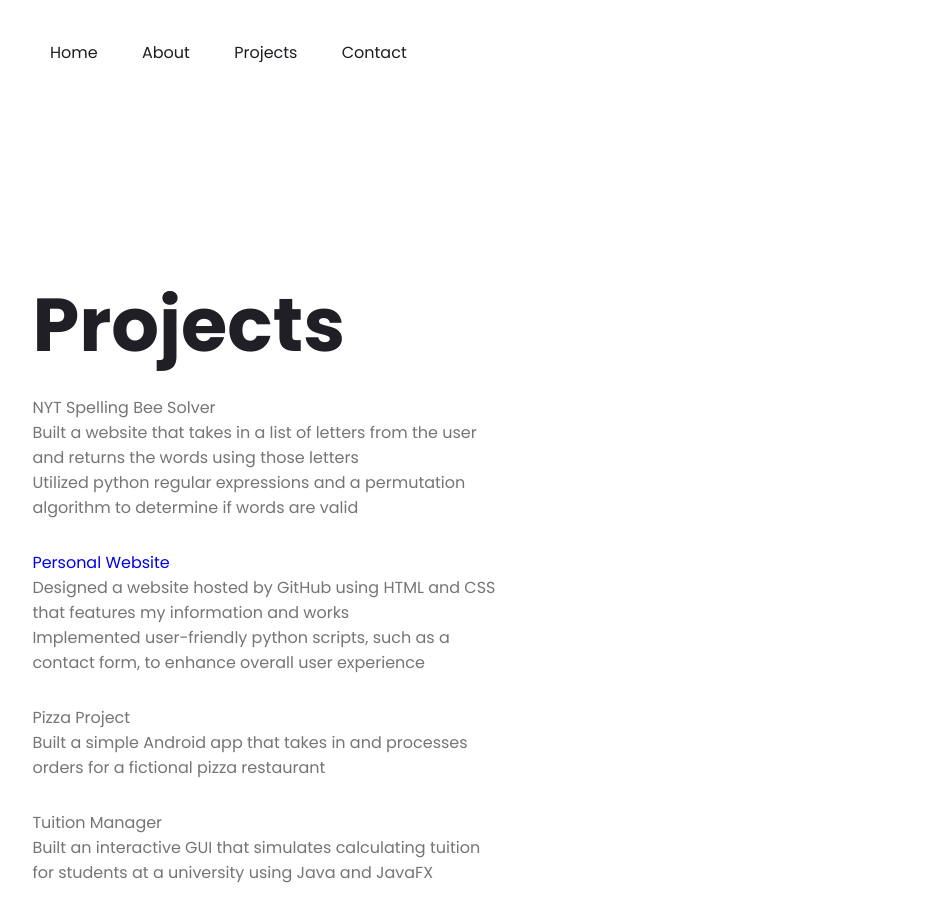
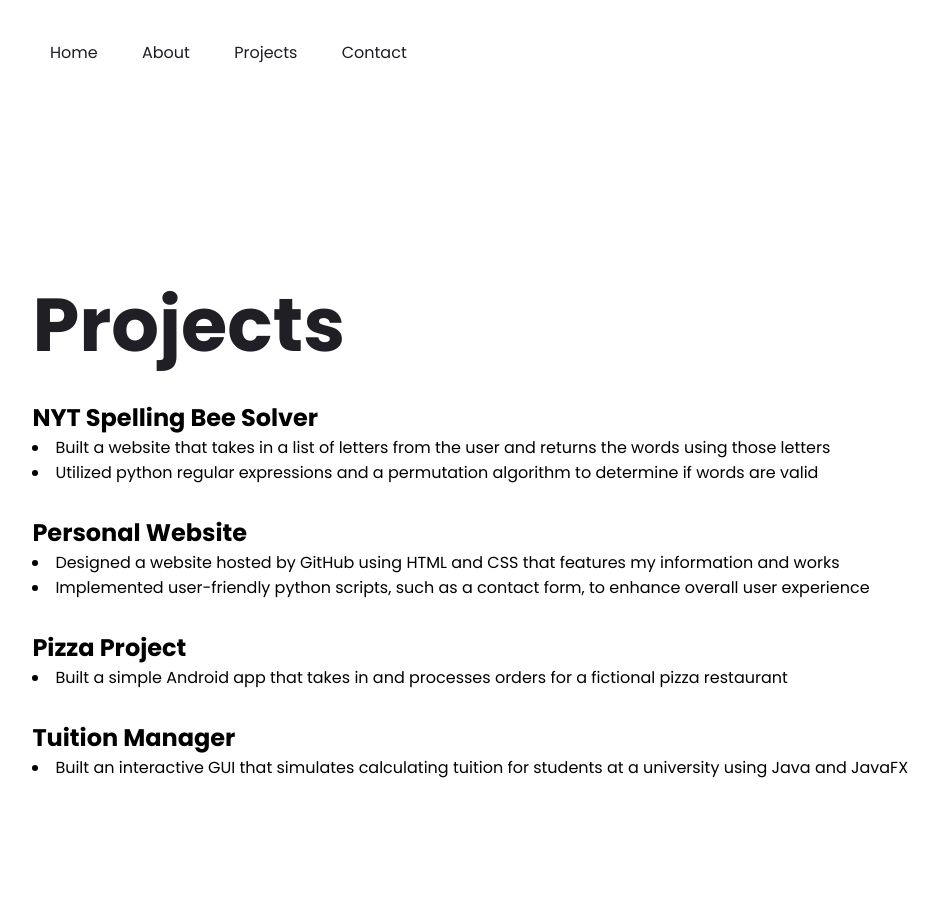
Before and after one commit to mkang2/mkang2.github.io, a plain HTML site: page projects.html in a window 1280 px wide. Shown: the whole page, without its empty margins (70-1009 px from the left). After the commit the page ends 810 px from the top, so only its background shows below. Drawn offline with Linux system fonts and the light colour scheme.

Commit message:
modified:   contact.html 	modified:   projects.html

```diff
--- a/projects.html
+++ b/projects.html
@@ -16,20 +16,20 @@
             </ul>
         <div class="content">
             <h1>Projects</h1>
-            <p>NYT Spelling Bee Solver <br>
-                Built a website that takes in a list of letters from the user and returns the words using those letters
-                <br> Utilized python regular expressions and a permutation algorithm to determine if words are valid</p>
+            <p><h2>NYT Spelling Bee Solver</h2>
+                <li>Built a website that takes in a list of letters from the user and returns the words using those letters</li>
+                <li>Utilized python regular expressions and a permutation algorithm to determine if words are valid</li></p>
             <p>
-                <a href = https://mkang2.github.io target = "_blank"> Personal Website </a><br>
-                Designed a website hosted by GitHub using HTML and CSS that features my information and works
-                <br> Implemented user-friendly python scripts, such as a contact form, to enhance overall user experience
+                <h2>Personal Website</h2>
+                <li>Designed a website hosted by GitHub using HTML and CSS that features my information and works</li>
+                <li>Implemented user-friendly python scripts, such as a contact form, to enhance overall user experience</li>
             </p>
-            <p>Pizza Project <br>
-                Built a simple Android app that takes in and processes orders for a fictional pizza restaurant</p>
-            <p>Tuition Manager <br>
-                Built an interactive GUI that simulates calculating tuition for students at a university using Java and JavaFX
+            <p><h2>Pizza Project</h2>
+                <li>Built a simple Android app that takes in and processes orders for a fictional pizza restaurant</li>
             </p>
-
+            <p><h2>Tuition Manager</h2>
+                <li>Built an interactive GUI that simulates calculating tuition for students at a university using Java and JavaFX</li>
+            </p>
             </div>
     </div>
 </body>
```
Also changed, not shown: contact.html (+1 -1 lines).
